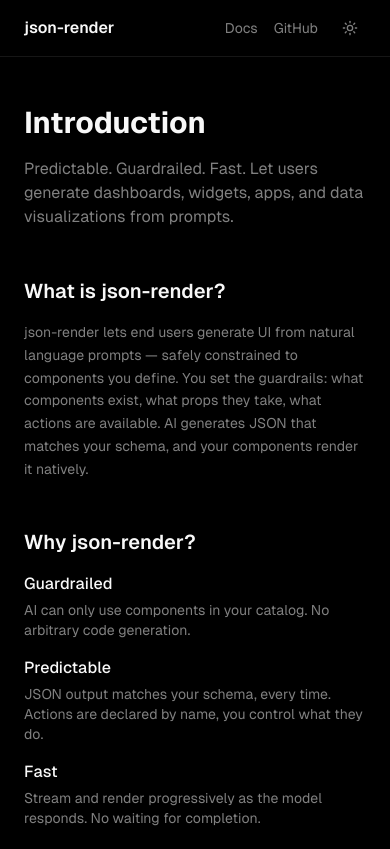
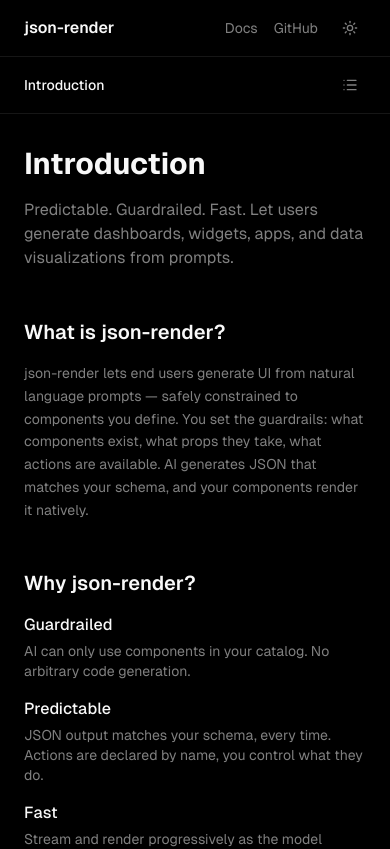
Before and after one commit to anthonytran550-ui/Shadcn-render, a Next.js app in the folder apps/web/: page /docs in a window 390 px wide. Shown: the top 849 px of the page. Built offline with nearby package versions, Linux system fonts and the light colour scheme.

Commit message:
fix docs menu

```diff
--- a/apps/web/app/docs/layout.tsx
+++ b/apps/web/app/docs/layout.tsx
@@ -1,4 +1,5 @@
 import Link from "next/link";
+import { DocsMobileNav } from "@/components/docs-mobile-nav";
 
 const navigation = [
   {
@@ -42,9 +43,11 @@ export default function DocsLayout({
   children: React.ReactNode;
 }) {
   return (
-    <div className="max-w-5xl mx-auto px-6 py-12 flex gap-16">
+    <>
+      <DocsMobileNav />
+      <div className="max-w-5xl mx-auto px-6 py-8 lg:py-12 flex gap-16">
         {/* Sidebar */}
-      <aside className="w-48 flex-shrink-0 hidden lg:block">
+        <aside className="w-48 shrink-0 hidden lg:block">
           <nav className="sticky top-20 space-y-6">
             {navigation.map((section) => (
               <div key={section.title}>
@@ -71,5 +74,6 @@ export default function DocsLayout({
         {/* Content */}
         <div className="flex-1 min-w-0 max-w-2xl">{children}</div>
       </div>
+    </>
   );
 }
--- /dev/null
+++ b/apps/web/components/docs-mobile-nav.tsx
@@ -0,0 +1,101 @@
+"use client";
+
+import { useState, useMemo } from "react";
+import Link from "next/link";
+import { usePathname } from "next/navigation";
+import { List } from "lucide-react";
+import {
+  Sheet,
+  SheetTrigger,
+  SheetContent,
+  SheetTitle,
+} from "@/components/ui/sheet";
+
+const navigation = [
+  {
+    title: "Getting Started",
+    items: [
+      { title: "Introduction", href: "/docs" },
+      { title: "Installation", href: "/docs/installation" },
+      { title: "Quick Start", href: "/docs/quick-start" },
+    ],
+  },
+  {
+    title: "Core Concepts",
+    items: [
+      { title: "Catalog", href: "/docs/catalog" },
+      { title: "Components", href: "/docs/components" },
+      { title: "Data Binding", href: "/docs/data-binding" },
+      { title: "Actions", href: "/docs/actions" },
+      { title: "Visibility", href: "/docs/visibility" },
+      { title: "Validation", href: "/docs/validation" },
+    ],
+  },
+  {
+    title: "Guides",
+    items: [
+      { title: "AI SDK Integration", href: "/docs/ai-sdk" },
+      { title: "Streaming", href: "/docs/streaming" },
+    ],
+  },
+  {
+    title: "API Reference",
+    items: [
+      { title: "@json-render/core", href: "/docs/api/core" },
+      { title: "@json-render/react", href: "/docs/api/react" },
+    ],
+  },
+];
+
+// Flatten all pages for current page lookup
+const allPages = navigation.flatMap((section) => section.items);
+
+export function DocsMobileNav() {
+  const [open, setOpen] = useState(false);
+  const pathname = usePathname();
+
+  const currentPage = useMemo(() => {
+    const page = allPages.find((page) => page.href === pathname);
+    return page ?? allPages[0];
+  }, [pathname]);
+
+  return (
+    <Sheet open={open} onOpenChange={setOpen}>
+      <SheetTrigger className="lg:hidden sticky top-[calc(3.5rem+1px)] z-40 w-full px-6 py-3 bg-background/80 backdrop-blur-sm border-b border-border flex items-center justify-between">
+        <div className="text-sm font-medium">{currentPage?.title}</div>
+        <div className="w-8 h-8 flex items-center justify-center">
+          <List className="h-4 w-4 text-muted-foreground" />
+        </div>
+      </SheetTrigger>
+      <SheetContent className="overflow-y-auto p-6">
+        <SheetTitle className="mb-6">Table of Contents</SheetTitle>
+        <nav className="space-y-6">
+          {navigation.map((section) => (
+            <div key={section.title}>
+              <h4 className="text-xs font-medium text-muted-foreground uppercase tracking-wider mb-2">
+                {section.title}
+              </h4>
+              <ul className="space-y-1">
+                {section.items.map((item) => (
+                  <li key={item.href}>
+                    <Link
+                      href={item.href}
+                      onClick={() => setOpen(false)}
+                      className={`text-sm block py-2 transition-colors ${
+                        pathname === item.href
+                          ? "text-foreground font-medium"
+                          : "text-muted-foreground hover:text-foreground"
+                      }`}
+                    >
+                      {item.title}
+                    </Link>
+                  </li>
+                ))}
+              </ul>
+            </div>
+          ))}
+        </nav>
+      </SheetContent>
+    </Sheet>
+  );
+}
--- /dev/null
+++ b/apps/web/components/ui/sheet.tsx
@@ -0,0 +1,63 @@
+"use client";
+
+import * as React from "react";
+import * as SheetPrimitive from "@radix-ui/react-dialog";
+import { cn } from "@/lib/utils";
+
+const Sheet = SheetPrimitive.Root;
+
+const SheetTrigger = SheetPrimitive.Trigger;
+
+const SheetClose = SheetPrimitive.Close;
+
+const SheetPortal = SheetPrimitive.Portal;
+
+const SheetOverlay = React.forwardRef<
+  React.ComponentRef<typeof SheetPrimitive.Overlay>,
+  React.ComponentPropsWithoutRef<typeof SheetPrimitive.Overlay>
+>(({ className, ...props }, ref) => (
+  <SheetPrimitive.Overlay
+    className={cn(
+      "fixed inset-0 z-50 bg-black/50 data-[state=open]:animate-in data-[state=closed]:animate-out data-[state=closed]:fade-out-0 data-[state=open]:fade-in-0",
+      className,
+    )}
+    {...props}
+    ref={ref}
+  />
+));
+SheetOverlay.displayName = SheetPrimitive.Overlay.displayName;
+
+const SheetContent = React.forwardRef<
+  React.ComponentRef<typeof SheetPrimitive.Content>,
+  React.ComponentPropsWithoutRef<typeof SheetPrimitive.Content>
+>(({ className, children, ...props }, ref) => (
+  <SheetPortal>
+    <SheetOverlay />
+    <SheetPrimitive.Content
+      ref={ref}
+      className={cn(
+        "fixed z-50 gap-4 bg-background p-6 shadow-lg transition ease-in-out data-[state=closed]:duration-300 data-[state=open]:duration-500 data-[state=open]:animate-in data-[state=closed]:animate-out",
+        "inset-y-0 left-0 h-full w-3/4 max-w-xs border-r data-[state=closed]:slide-out-to-left data-[state=open]:slide-in-from-left",
+        className,
+      )}
+      {...props}
+    >
+      {children}
+    </SheetPrimitive.Content>
+  </SheetPortal>
+));
+SheetContent.displayName = SheetPrimitive.Content.displayName;
+
+const SheetTitle = React.forwardRef<
+  React.ComponentRef<typeof SheetPrimitive.Title>,
+  React.ComponentPropsWithoutRef<typeof SheetPrimitive.Title>
+>(({ className, ...props }, ref) => (
+  <SheetPrimitive.Title
+    ref={ref}
+    className={cn("text-lg font-semibold text-foreground", className)}
+    {...props}
+  />
+));
+SheetTitle.displayName = SheetPrimitive.Title.displayName;
+
+export { Sheet, SheetTrigger, SheetClose, SheetContent, SheetTitle };
--- a/apps/web/package.json
+++ b/apps/web/package.json
@@ -15,6 +15,7 @@
     "@ai-sdk/gateway": "^3.0.13",
     "@json-render/core": "workspace:*",
     "@json-render/react": "workspace:*",
+    "@radix-ui/react-dialog": "^1.1.15",
     "@radix-ui/react-slot": "^1.2.4",
     "@radix-ui/react-tabs": "^1.1.13",
     "@vercel/analytics": "^1.6.1",
```
Also changed, not shown: 1 other file (tests, documents, lock files or other folders). Lines whose indentation alone changed are shown as unchanged.
